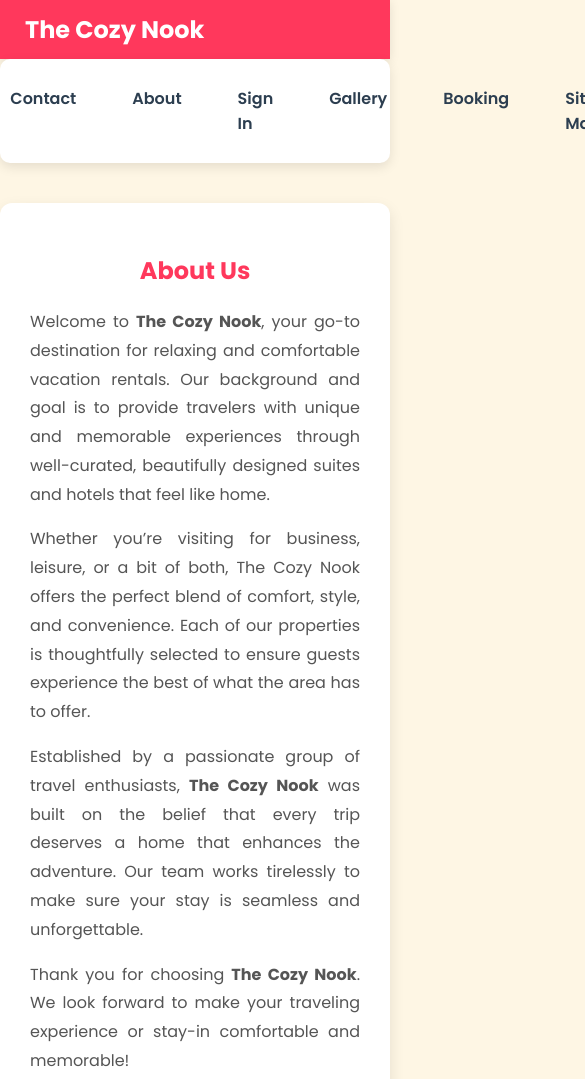
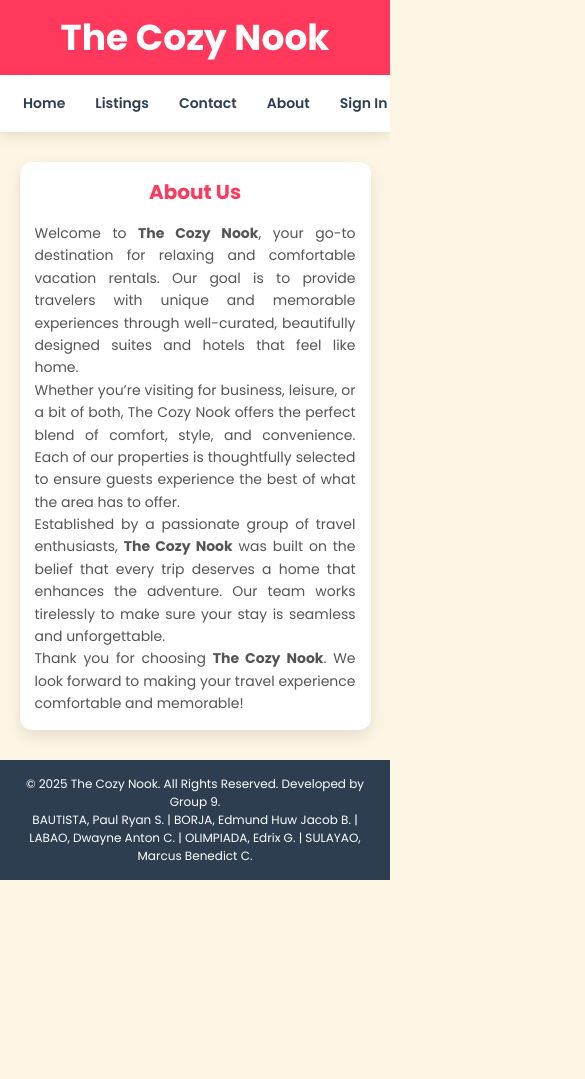
Before and after one commit to myWeb06/The-Cozy-Nook, a plain HTML site: page About.html in a window 390 px wide. Shown: the top 1079 px of the page, 585 px wide, since content can reach past the window. After the commit the page ends 880 px from the top, so only its background shows below. Drawn offline with Linux system fonts and the light colour scheme.

Commit message:
Update About.html

```diff
--- a/About.html
+++ b/About.html
@@ -6,78 +6,121 @@
     <link rel="preconnect" href="https://fonts.googleapis.com" />
     <link rel="preconnect" href="https://fonts.gstatic.com" crossorigin />
     <link
-      href="https://fonts.googleapis.com/css2?family=Poppins:ital,wght@0,100;0,200;0,300;0,400;0,500;0,600;0,700;0,800;0,900&display=swap"
+      href="https://fonts.googleapis.com/css2?family=Poppins:wght@300;400;600;700&display=swap"
       rel="stylesheet"
     />
     <title>About Us - The Cozy Nook</title>
     <style>
+      * {
+        margin: 0;
+        padding: 0;
+        box-sizing: border-box;
+      }
+
       body {
         font-family: "Poppins", sans-serif;
         background-color: #fef6e4;
         margin: 0;
         padding: 0;
       }
+
       header {
-        background-color: #FF385C;
+        background-color: #ff385c;
         color: white;
-        padding: 12px 25px;
-        text-align: left;
+        padding: 15px;
+        text-align: center;
         font-size: 20px;
         font-weight: bold;
         box-shadow: 0 2px 10px rgba(0, 0, 0, 0.1);
       }
-      header h1 {
-        margin: 0;
-        font-size: 24px;
-      }
+
       nav {
         display: flex;
-        justify-content: center;
+        overflow-x: auto;
+        white-space: nowrap;
         background: white;
-        padding: 15px;
-        border-radius: 10px;
+        padding: 10px;
         box-shadow: 0 4px 12px rgba(0, 0, 0, 0.1);
       }
+
       nav a {
         color: #2c3e50;
         text-decoration: none;
         font-weight: 600;
-        padding: 12px 18px;
-        margin: 0 10px;
+        padding: 12px 16px;
+        margin: 0 5px;
         border-radius: 8px;
         transition: all 0.3s;
+        flex-shrink: 0;
       }
+
       nav a:hover {
-        background: #FF385C;
+        background: #ff385c;
         color: white;
-        transform: translateY(-3px);
       }
+
       .about-section {
-        max-width: 800px;
-        margin: 40px auto;
+        max-width: 90%;
+        margin: 30px auto;
         background: white;
-        padding: 30px;
+        padding: 20px;
         border-radius: 12px;
         box-shadow: 0 6px 15px rgba(0, 0, 0, 0.1);
         text-align: center;
       }
+
       .about-section h2 {
-        color: #FF385C;
-        margin-bottom: 20px;
+        color: #ff385c;
+        margin-bottom: 15px;
+        font-size: 24px;
       }
+
       .about-section p {
-        line-height: 1.8;
+        line-height: 1.6;
         color: #555;
         font-size: 16px;
         text-align: justify;
       }
+
       footer {
         background-color: #2c3e50;
         color: white;
         text-align: center;
-        padding: 20px 0;
-        margin-top: 40px;
+        padding: 15px;
+        margin-top: 30px;
         font-size: 14px;
+      }
+
+      @media (max-width: 768px) {
+        header {
+          font-size: 18px;
+          padding: 10px;
+        }
+
+        nav {
+          padding: 8px;
+        }
+
+        nav a {
+          font-size: 14px;
+          padding: 10px;
+        }
+
+        .about-section {
+          padding: 15px;
+        }
+
+        .about-section h2 {
+          font-size: 20px;
+        }
+
+        .about-section p {
+          font-size: 14px;
+        }
+
+        footer {
+          font-size: 12px;
+        }
       }
     </style>
   </head>
@@ -100,7 +143,7 @@
     <section class="about-section">
       <h2>About Us</h2>
       <p>
-        Welcome to <b>The Cozy Nook</b>, your go-to destination for relaxing and comfortable vacation rentals. Our background and goal is to provide travelers with unique and memorable experiences through well-curated, beautifully designed suites and hotels that feel like home.
+        Welcome to <b>The Cozy Nook</b>, your go-to destination for relaxing and comfortable vacation rentals. Our goal is to provide travelers with unique and memorable experiences through well-curated, beautifully designed suites and hotels that feel like home.
       </p>
       <p>
         Whether you’re visiting for business, leisure, or a bit of both, The Cozy Nook offers the perfect blend of comfort, style, and convenience. Each of our properties is thoughtfully selected to ensure guests experience the best of what the area has to offer.
@@ -109,7 +152,7 @@
         Established by a passionate group of travel enthusiasts, <b>The Cozy Nook</b> was built on the belief that every trip deserves a home that enhances the adventure. Our team works tirelessly to make sure your stay is seamless and unforgettable.
       </p>
       <p>
-        Thank you for choosing <b>The Cozy Nook</b>. We look forward to make your traveling experience or stay-in comfortable and memorable!
+        Thank you for choosing <b>The Cozy Nook</b>. We look forward to making your travel experience comfortable and memorable!
       </p>
     </section>
 
@@ -117,11 +160,7 @@
       <p>
         &copy; 2025 The Cozy Nook. All Rights Reserved. Developed by Group 9.
       </p>
-      <p>BAUTISTA, Paul Ryan S.
-        BORJA, Edmund Huw Jacob B.
-        LABAO, Dwayne Anton C.
-        OLIMPIADA, Edrix G.
-        SULAYAO, Marcus Benedict C.</p>
+      <p>BAUTISTA, Paul Ryan S. | BORJA, Edmund Huw Jacob B. | LABAO, Dwayne Anton C. | OLIMPIADA, Edrix G. | SULAYAO, Marcus Benedict C.</p>
     </footer>
   </body>
 </html>
```
